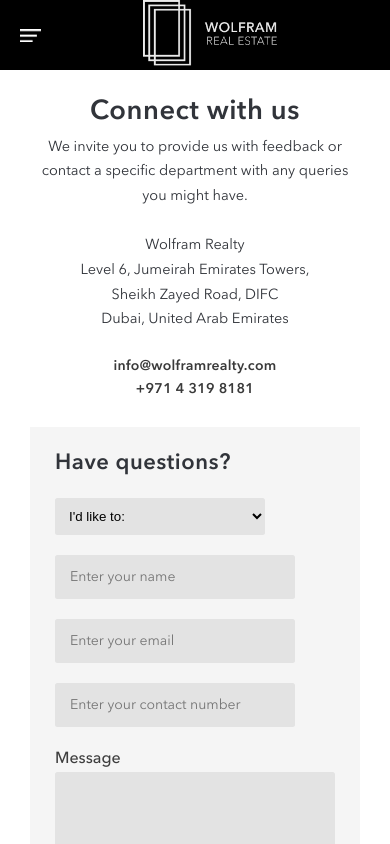
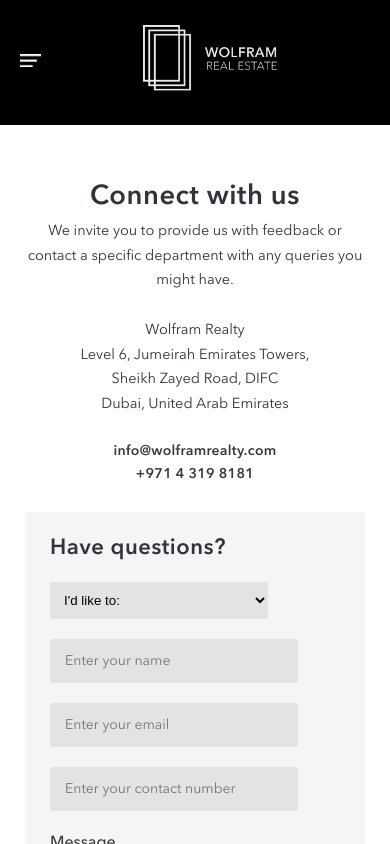
Before and after one commit to e-afzal/wolfram_frontend_v2, a Next.js app: page /contact in a window 390 px wide. Shown: the top 844 px of the page. Built offline with nearby package versions, Linux system fonts and the light colour scheme.

Commit message:
Contact page: Desktop/Mobile responsive

```diff
--- a/app/components/Navbar.jsx
+++ b/app/components/Navbar.jsx
@@ -14,7 +14,7 @@
 
 const Navbar = ({
   bgdColor = "#000",
-  height = "maxContent",
+  height = "10rem",
   paddingTop = "2.5rem",
 }) => {
   // STATE
--- a/app/contact/page.jsx
+++ b/app/contact/page.jsx
@@ -5,6 +5,7 @@
 
 // COMPONENTS
 import Navbar from "../components/Navbar";
+import Footer from "../components/Footer";
 
 const Contact = () => {
   // HANDLERS
@@ -14,7 +15,7 @@
   };
   return (
     <>
-      <Navbar paddingTop={0} />
+      <Navbar />
       <section id={styles.contact}>
         <div className={styles.contact_grid}>
           <div className={styles.contact_details}>
@@ -96,6 +97,7 @@
           </div>
         </div>
       </section>
+      <Footer marginTop={"5rem"} />
     </>
   );
 };
--- a/public/styles/pages/agent.module.scss
+++ b/public/styles/pages/agent.module.scss
@@ -1,6 +1,5 @@
 section#agent {
   padding-block: 3rem;
-  border: 1px solid red;
   max-width: 1366px;
   margin-inline: auto;
 
--- a/public/styles/pages/contact.module.scss
+++ b/public/styles/pages/contact.module.scss
@@ -1,7 +1,10 @@
 section#contact {
-  padding: 2rem 7rem;
+  padding-block: 5rem;
 
   .contact_grid {
+    max-width: 1366px;
+    margin-inline: auto;
+    padding-inline: 2.5rem;
     display: grid;
     grid-template-columns: repeat(8, 1fr);
     gap: 0 5rem;
@@ -47,7 +50,7 @@
     .contact_form {
       grid-column: span 4;
       background-color: #f5f5f5;
-      padding: 2rem 5rem;
+      padding: 2rem 2.5rem;
 
       h3 {
         font-size: 2.2rem;
@@ -142,12 +145,12 @@
 @media (max-width: 768px) {
   section#contact {
     .contact_grid {
-      grid-template-columns: repeat(1, 1fr);
+      display: block;
       .contact_details {
         grid-column: span 1;
       }
       .contact_form {
-        grid-column: span 1;
+        // grid-column: span 1;
         margin-top: 3rem;
         form input {
           width: 60%;
@@ -157,17 +160,9 @@
   }
 }
 
-@media (max-width: 530px) {
-  section#contact {
-    padding-inline: 3rem;
-  }
-}
-
 @media (max-width: 460px) {
   section#contact {
-    padding-block: 2rem;
     .contact_grid .contact_form {
-      padding-inline: 2.5rem;
       form input,
       form select {
         width: 75%;
@@ -176,9 +171,8 @@
   }
 }
 
-@media (max-width: 360px) {
+@media (max-width: 361px) {
   section#contact {
-    padding: 2rem 3rem;
     .contact_grid {
       grid-template-columns: repeat(1, 1fr);
       .contact_form {
```
